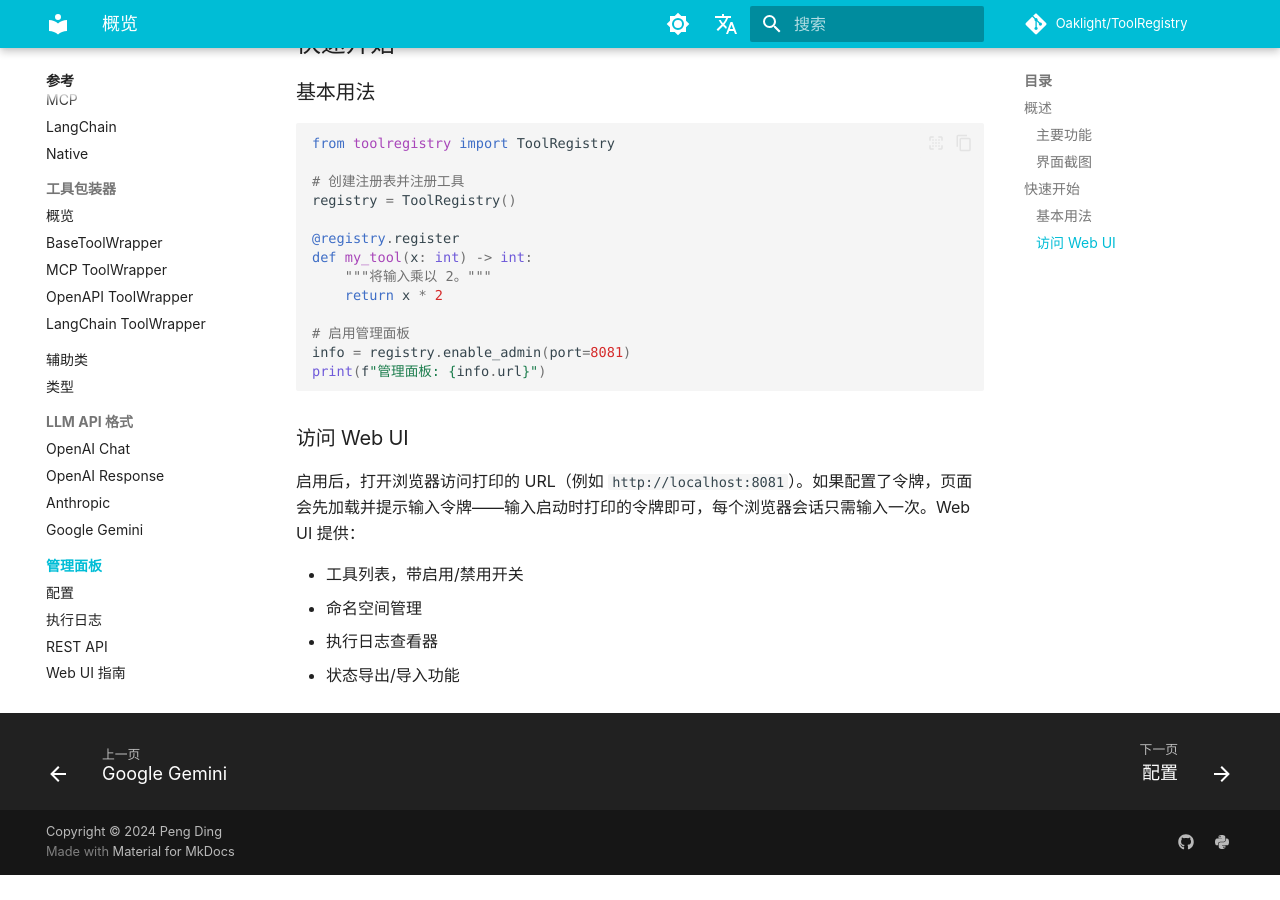
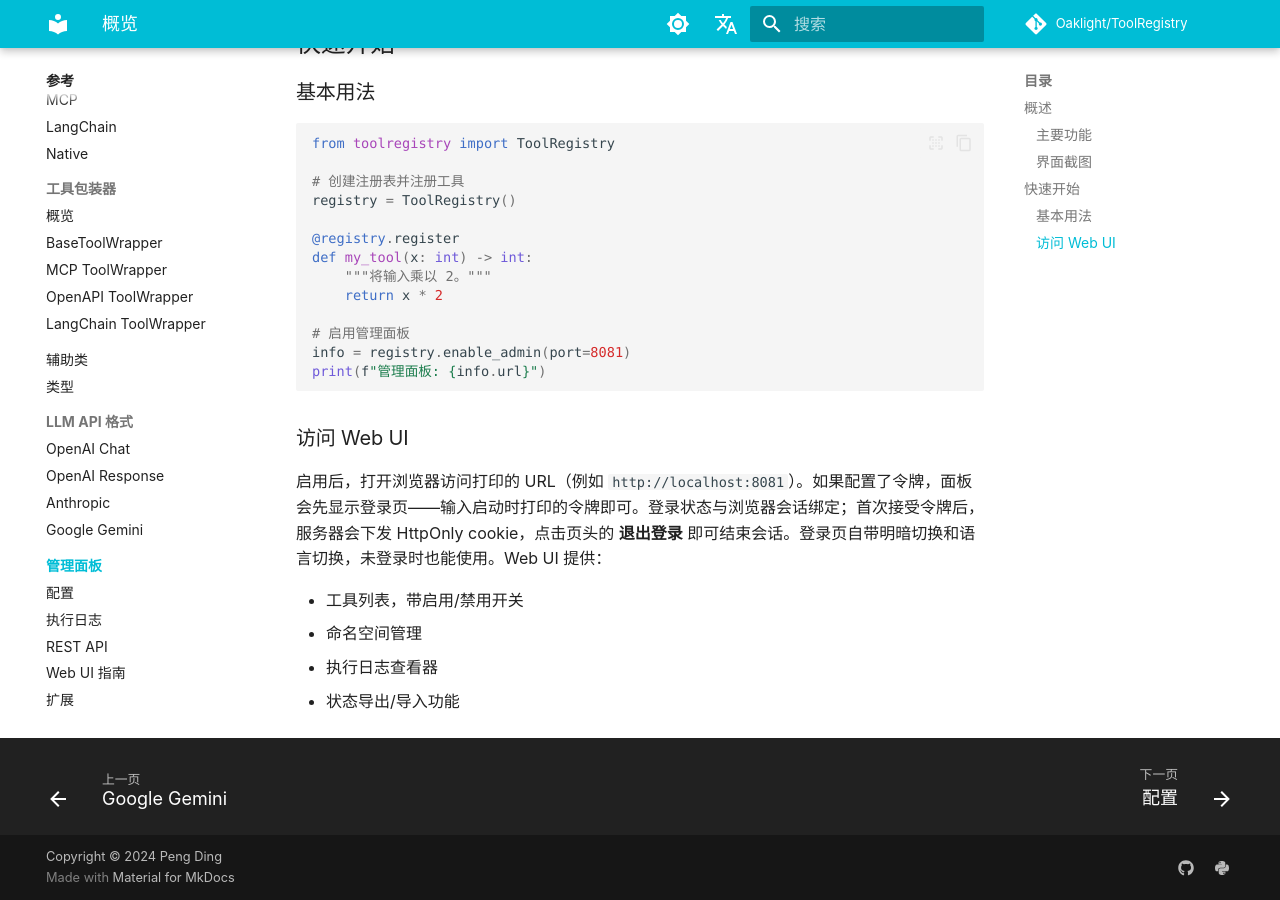
Before and after one commit to Oaklight/ToolRegistry, an MkDocs documentation site: the page built from docs/admin/index.md, in a window 1280 px wide and 900 px high, scrolled down 2434 px. Built offline with MkDocs 1.6.1 and Material for MkDocs 9.7.7, drawn with Linux system fonts in a browser that asks for light colours; some web fonts are replaced; comment, search, counter and statistics services are not loaded; before the commit the page ends 3309 px from its top, so only the background shows below that.

Commit message:
docs(admin): describe the sign-in page and sign-out

```diff
--- a/docs/admin/index.md
+++ b/docs/admin/index.md
@@ -55,7 +55,7 @@
 
 ### 访问 Web UI
 
-启用后，打开浏览器访问打印的 URL（例如 `http://localhost:8081`）。如果配置了令牌，页面会先加载并提示输入令牌——输入启动时打印的令牌即可，每个浏览器会话只需输入一次。Web UI 提供：
+启用后，打开浏览器访问打印的 URL（例如 `http://localhost:8081`）。如果配置了令牌，面板会先显示登录页——输入启动时打印的令牌即可。登录状态与浏览器会话绑定；首次接受令牌后，服务器会下发 HttpOnly cookie，点击页头的 **退出登录** 即可结束会话。登录页自带明暗切换和语言切换，未登录时也能使用。Web UI 提供：
 
 - 工具列表，带启用/禁用开关
 - 命名空间管理
```
Also changed, not shown: docs/changelog.md (+4 -0 lines).
